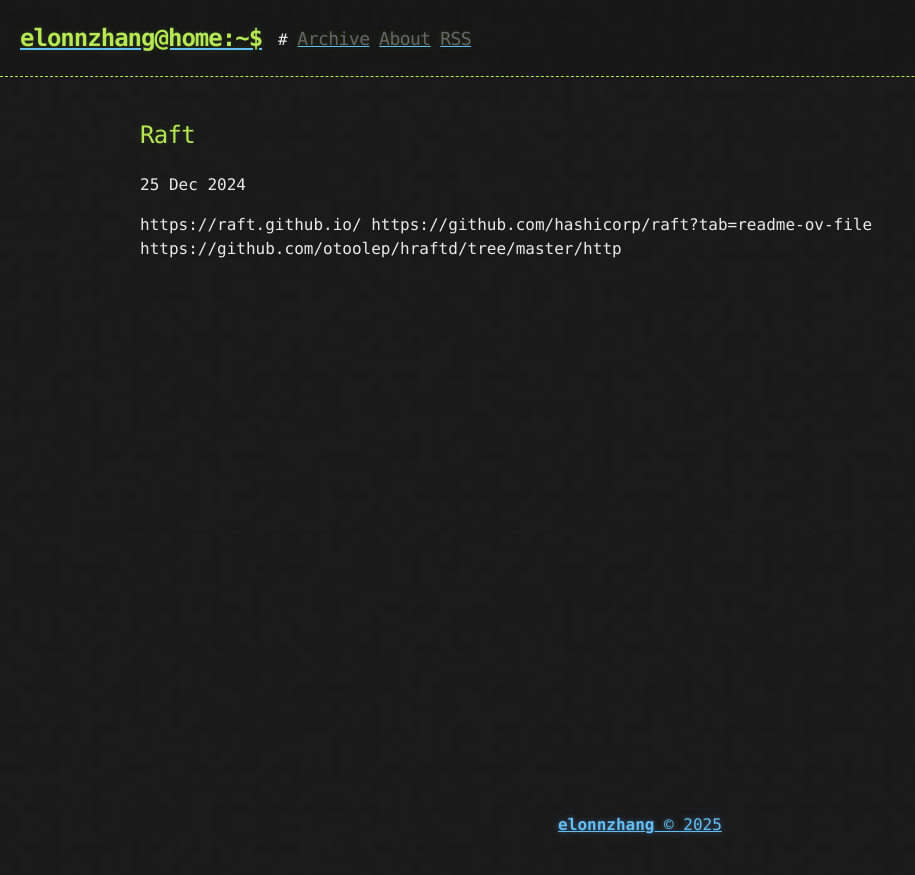
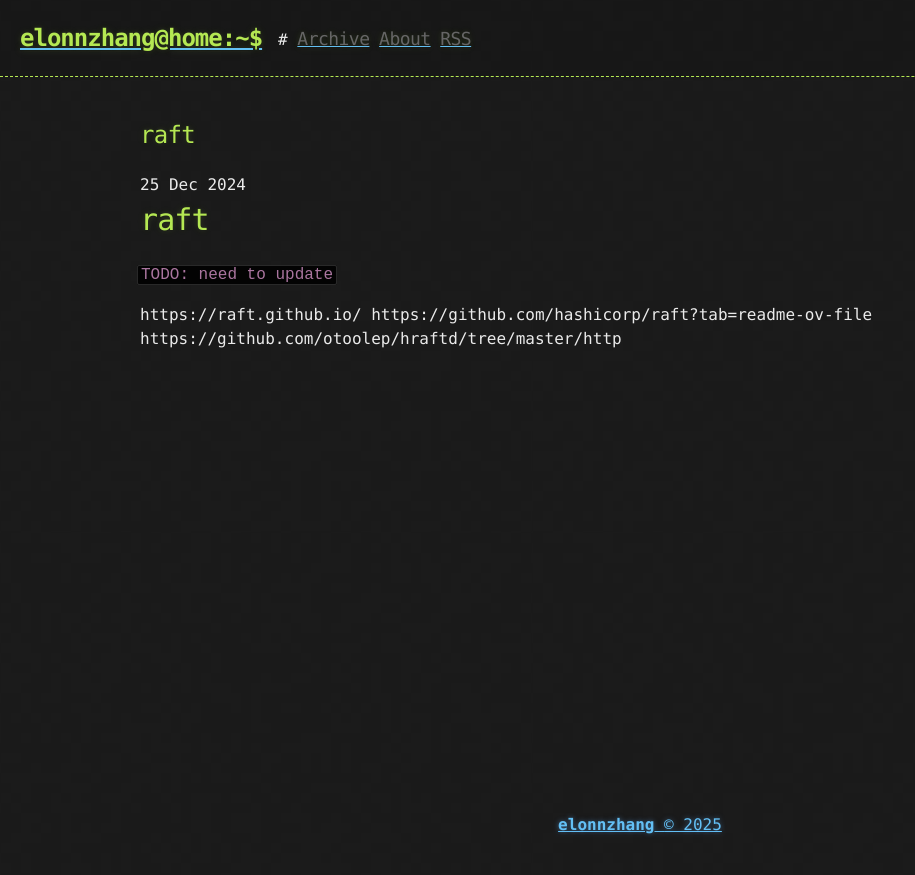
Before and after one commit to elonnzhang/elonnzhang.github.io, a Jekyll site: the page built from _posts/2024-12-25-raft.md, in a window 1280 px wide. Shown: the top 875 px of the page, without its empty margins (0-915 px from the left). Built offline with Jekyll 4.4.1, drawn with Linux system fonts in a browser that asks for light colours.

Commit message:
change font LXGW

```diff
--- a/_posts/2024-12-25-raft.md
+++ b/_posts/2024-12-25-raft.md
@@ -1,3 +1,14 @@
+---
+layout: post
+title:  "raft"
+date:   2024-12-25
+categories: raft
+---
+
+# raft
+
+`TODO: need to update`
+
 https://raft.github.io/
 https://github.com/hashicorp/raft?tab=readme-ov-file
 https://github.com/otoolep/hraftd/tree/master/http
--- a/_sass/base.scss
+++ b/_sass/base.scss
@@ -11,6 +11,11 @@
 $blockquote-color: $silver-chalice !default;
 $blockquote-border: $dove-grey !default;
 
+@font-face {
+  font-family: "LXGW";
+  src: url("/assets/fonts/LXGWWenKai-Regular.ttf");
+}
+
 body {
   margin: 0;
   padding: 0;
@@ -18,7 +23,7 @@
   color: $body-foreground;
   font-size: 16px;
   line-height: 1.5;
-  font-family: Monaco, "Bitstream Vera Sans Mono", "Lucida Console", Terminal, monospace;
+  font-family: Monaco, "Bitstream Vera Sans Mono", "Lucida Console", Terminal, monospace, LXGW;
 }
 
 /* General & 'Reset' Stuff */
@@ -124,7 +129,7 @@
 h5,
 h6 {
   font-weight: normal;
-  font-family: Monaco, "Bitstream Vera Sans Mono", "Lucida Console", Terminal, monospace;
+  font-family: Monaco, "Bitstream Vera Sans Mono", "Lucida Console", Terminal, monospace, LXGW;
   color: $header;
   letter-spacing: -0.03em;
   text-shadow: 0 1px 1px rgba(0, 0, 0, 0.1),
```
Also changed, not shown: _posts/2024-08-22-pt-osc.md (+8 -1 lines), _posts/2025-01-11-go-databases-sql.md (+7 -0 lines), 1 other file.
